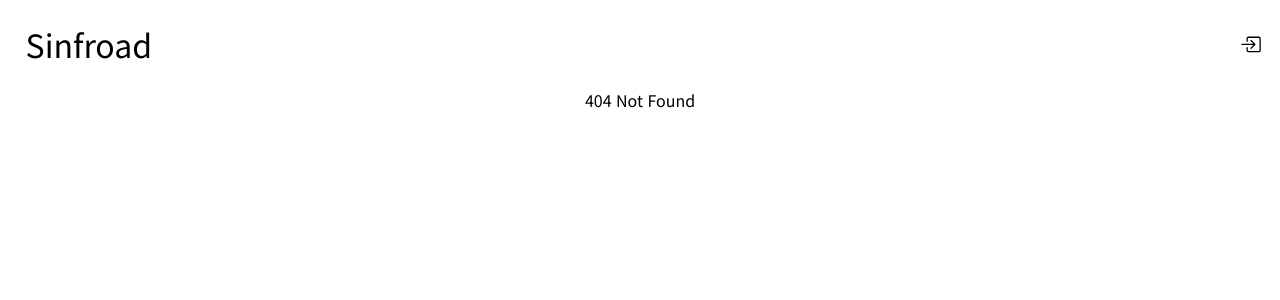
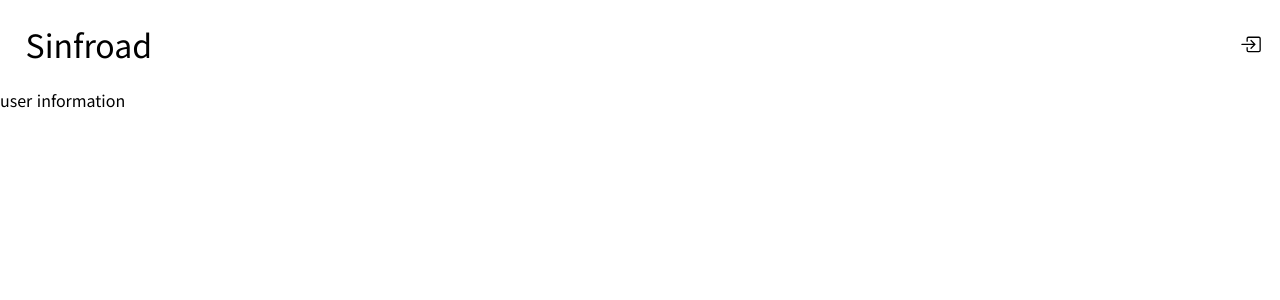
Before and after one commit to 0sinf/sinfroad-client, a React (Vite) app: page /users in a window 1280 px wide. Before the commit this address had no page. Shown: the top 300 px of the page. Built offline with nearby package versions, Linux system fonts and the light colour scheme.

Commit message:
feat: Add link to user page (#120)
* chore: Add User page

* feat: Add route for user

* chore: Add link that go to my profile

```diff
--- a/src/App.tsx
+++ b/src/App.tsx
@@ -7,6 +7,7 @@ import Login from "./pages/Login";
 import Write from "./pages/Write";
 import Drawer from "./components/Drawer";
 import NotFound from "./pages/NotFound";
+import User from "./pages/User";
 
 function App() {
   const [showDrawer, setShowDrawer] = useState<boolean>(false);
@@ -19,6 +20,7 @@ function App() {
         <Route path="/" element={<Home />} />
         <Route path="/posts/:id" element={<Detail />} />
         <Route path="/posts" element={<Write />} />
+        <Route path="/users" element={<User />} />
         <Route path="/posts/update/:id" element={<Write />} />
         <Route path="/login" element={<Login />} />
         <Route path="*" element={<NotFound />} />
--- a/src/components/Drawer.tsx
+++ b/src/components/Drawer.tsx
@@ -30,9 +30,14 @@ export default function Drawer({ showDrawer, setShowDrawer }: DrawerProps) {
           </Link>
         )}
         {user ? (
-          <Link className="drawer__item" to="/" onClick={handleLogout}>
-            Logout
-          </Link>
+          <>
+            <Link className="drawer__item" to="/users">
+              내 정보
+            </Link>
+            <Link className="drawer__item" to="/" onClick={handleLogout}>
+              Logout
+            </Link>
+          </>
         ) : (
           <Link className="drawer__item" to="/login">
             Login
--- a/src/components/GlobalNav.tsx
+++ b/src/components/GlobalNav.tsx
@@ -5,6 +5,7 @@ import {
   BoxArrowInRight,
   List,
   PencilSquare,
+  PersonCircle,
 } from "react-bootstrap-icons";
 import useAuthStore from "../store/useAuthStore";
 import deleteCookie from "../utils/delete-cookie";
@@ -68,9 +69,14 @@ export default function GlobalNav({ setShowDrawer }: GlobalNavProps) {
                 </Link>
               )}
               {user ? (
-                <Link className="nav__item" to="/" onClick={handleLogout}>
-                  <BoxArrowRight />
-                </Link>
+                <>
+                  <Link className="nav__item" to="/users">
+                    <PersonCircle />
+                  </Link>
+                  <Link className="nav__item" to="/" onClick={handleLogout}>
+                    <BoxArrowRight />
+                  </Link>
+                </>
               ) : (
                 <Link className="nav__item" to="/login">
                   <BoxArrowInRight />
--- /dev/null
+++ b/src/pages/User.tsx
@@ -0,0 +1,3 @@
+export default function User() {
+  return <div>user information</div>;
+}
```
